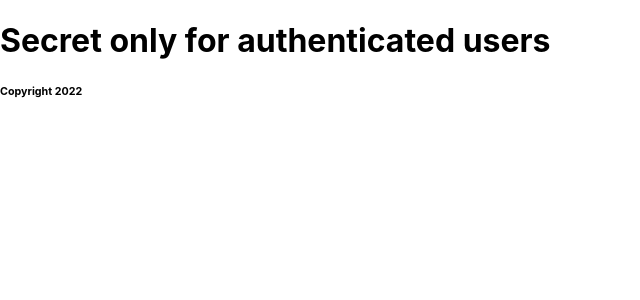
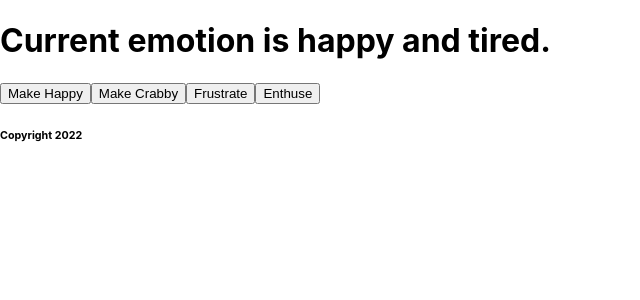
Before and after one commit to bbj/LkReact-1-ReactJsEssentialTraining, a React (Create React App) app: page / in a window 1280 px wide. Shown: the top 300 px of the page, without its empty margins (0-640 px from the left). Built offline with nearby package versions, Linux system fonts and the light colour scheme.

Commit message:
4.4. Working with useEffect

```diff
--- a/src/App.js
+++ b/src/App.js
@@ -1,26 +1,39 @@
-import React from "react";
+import React, { useState, useEffect } from "react";
 import "./App.css";
 
-function App({ authorized }) {
+function App() {
+  const [emotion, setEmotion] = useState('happy');
+  const [secondary, setSecondary] = useState('tired');
+
+  // used to implement side-effect related to component render, not rendering itself
+  // generally to console log, fetch data ...
+  useEffect(() => {
+    console.log(`It's ${emotion} around here!`);
+  }, [emotion]);
+  //called the 'dependency array', if empty, useEffect() called 1 time at first render.
+  // [emotion]: useEffect() called every time emotion state changes
+  useEffect(() => {
+    console.log(`It's ${secondary} around here!`);
+  }, [secondary]);
+
+
   return (
     <>
-      {authorized ? <SecretComponent /> : <RegularComponent />}
+      <h1>Current emotion is {emotion} and {secondary}.</h1>
+      <button onClick={() => setEmotion('happy')}>
+        Make Happy
+      </button>
+      <button onClick={() => setSecondary('crabby')}>
+        Make Crabby
+      </button>
+      <button onClick={() => setEmotion('frustrated')}>
+        Frustrate
+      </button>
+      <button onClick={() => setEmotion('enthusiastic')}>
+        Enthuse
+      </button>
     </>
   );
-
-  // if (props.authorized) {
-  //   return SecretComponent();
-  // } else {
-  //   return RegularComponent();
-  // }
-}
-
-function SecretComponent() {
-  return <h1>Secret only for authenticated users</h1>
-}
-
-function RegularComponent() {
-  return <h1>Everyone can see this component.</h1>
 }
 
 export default App;
--- a/src/index.js
+++ b/src/index.js
@@ -2,9 +2,6 @@
 import ReactDOM from "react-dom";
 import "./index.css";
 import App from "./App";
-
-const [, , lastItem] = ['boots', 'tent', 'headlamp'];
-console.log(lastItem);
 
 ReactDOM.render(
   <>
```
